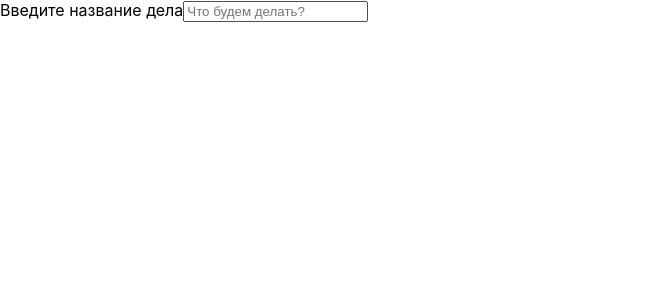
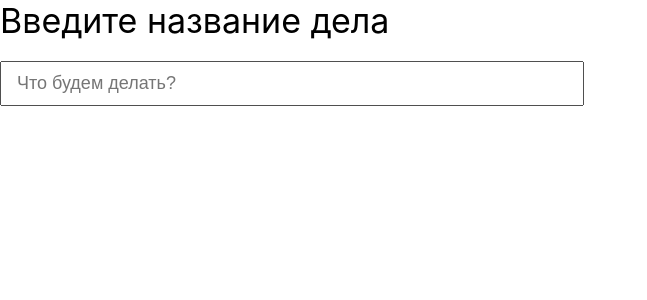
Before and after one commit to Bageera13/todo-best-app, a React (Create React App) app: page / in a window 1280 px wide. Shown: the top 300 px of the page, without its empty margins (0-647 px from the left). Built offline with nearby package versions, Linux system fonts and the light colour scheme.

Commit message:
feat: add style for todo-form

```diff
--- a/package.json
+++ b/package.json
@@ -10,9 +10,11 @@
     "@types/node": "^16.18.1",
     "@types/react": "^18.0.23",
     "@types/react-dom": "^18.0.7",
+    "node-sass": "^7.0.3",
     "react": "^18.2.0",
     "react-dom": "^18.2.0",
     "react-scripts": "5.0.1",
+    "scss-react": "^1.1.1",
     "typescript": "^4.8.4",
     "web-vitals": "^2.1.4"
   },
--- a/src/App.tsx
+++ b/src/App.tsx
@@ -6,9 +6,7 @@ function App() {
   const [todos, setTodos] = useState([]);
 
   return (
-    <div className="App">
-      <TodoForm />
-    </div>
+    <TodoForm />
   );
 }
 
--- a/src/components/TodoForm/TodoForm.tsx
+++ b/src/components/TodoForm/TodoForm.tsx
@@ -1,4 +1,5 @@
 import React, { useState } from "react";
+import './todoForm.scss'
 
 export const TodoForm: React.FC = () => {
   const [title, setTitle] = useState<string>("");
@@ -14,13 +15,13 @@ export const TodoForm: React.FC = () => {
   };
 
   return (
-    <div>
-      <label className="todo-form__lable-title" htmlFor="title">
+    <div className="todo-form">
+      <label className="__lable-title" htmlFor="title">
         Введите название дела
       </label>
       <input
         id="title"
-        className="todo-form__input"
+        className="__input"
         value={title}
         onKeyPress={keyPressHandler}
         onChange={changeHandler}
--- /dev/null
+++ b/src/components/TodoForm/todoForm.scss
@@ -0,0 +1,15 @@
+.todo-form {
+  display: flex;
+  flex-direction: column;
+
+  .__lable-title {
+    margin-bottom: 20px;
+    font-size: 34px;
+  }
+
+  .__input {
+    padding: 10px 15px;
+    max-width: 550px;
+    font-size: 18px;
+  }
+}
```
Also changed, not shown: 1 other file (tests, documents, lock files or other folders).
